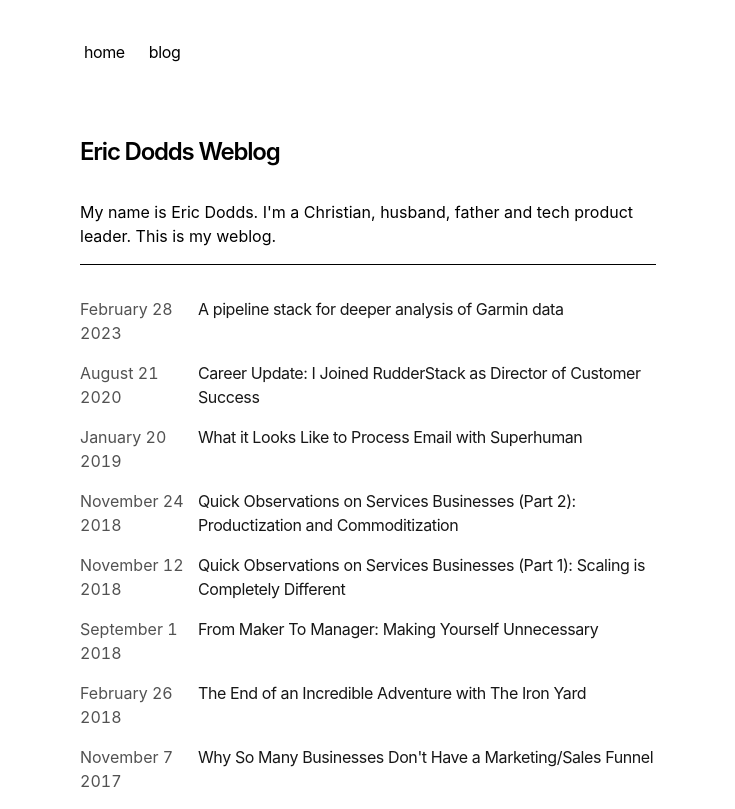
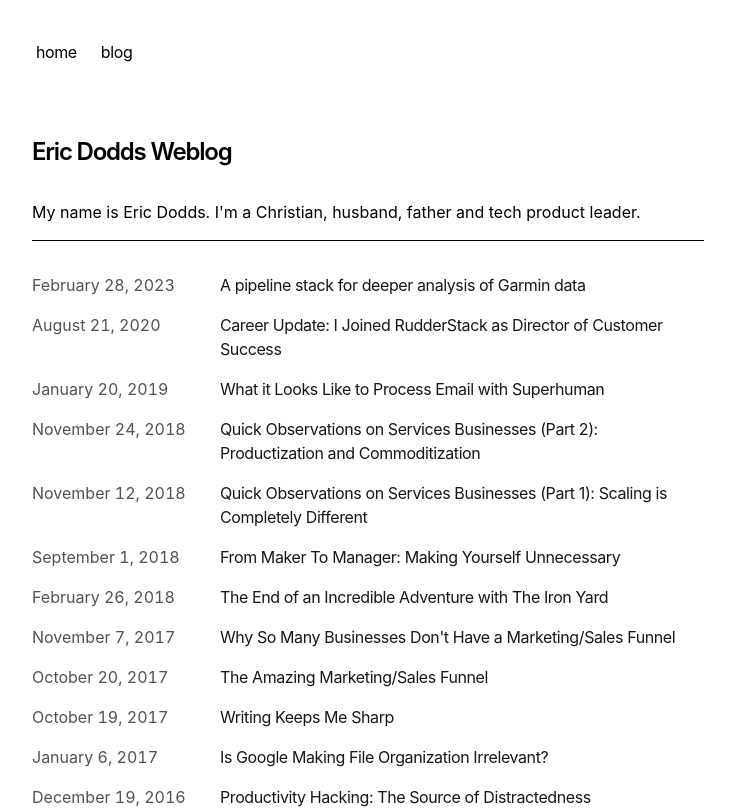
Before and after one commit to ericdodds/eric-dodds-blog, a Next.js app: page / in a window 1280 px wide. Shown: the top 809 px of the page, without its empty margins (272-1007 px from the left). Built offline with nearby package versions, Linux system fonts and the light colour scheme.

Commit message:
some final formatting changes, a fix to the rss feed

```diff
--- a/app/components/footer.tsx
+++ b/app/components/footer.tsx
@@ -30,7 +30,7 @@ export default function Footer() {
             <p className="ml-2 h-7">rss</p>
           </a>
         </li>
-        <li>
+        {/* <li>
           <a
             className="flex items-center transition-all hover:text-neutral-800 dark:hover:text-neutral-100"
             rel="noopener noreferrer"
@@ -40,13 +40,13 @@ export default function Footer() {
             <ArrowIcon />
             <p className="ml-2 h-7">github</p>
           </a>
-        </li>
+        </li> */}
         <li>
           <a
             className="flex items-center transition-all hover:text-neutral-800 dark:hover:text-neutral-100"
             rel="noopener noreferrer"
             target="_blank"
-            href="https://vercel.com/templates/next.js/portfolio-starter-kit"
+            href="https://github.com/ericdodds/eric-dodds-blog"
           >
             <ArrowIcon />
             <p className="ml-2 h-7">view source</p>
@@ -54,7 +54,7 @@ export default function Footer() {
         </li>
       </ul>
       <p className="mt-8 text-neutral-600 dark:text-neutral-300">
-        © {new Date().getFullYear()} MIT Licensed
+        © {new Date().getFullYear()} Eric Dodds
       </p>
     </footer>
   )
--- a/app/components/posts.tsx
+++ b/app/components/posts.tsx
@@ -15,31 +15,22 @@ export function BlogPosts() {
           }
           return 1
         })
-        .map((post) => {
-          const [monthDay, year] = formatDate(
-            post.metadata.publishedAt,
-            false
-          ).split(', ')
-
-          return (
+        .map((post) => (
           <Link
             key={post.slug}
             className="flex flex-col space-y-1 mb-4"
             href={`/blog/${post.slug}`}
           >
             <div className="w-full flex flex-col md:flex-row space-x-0 md:space-x-2">
-                <p className="text-neutral-600 dark:text-neutral-400 w-[110px] tabular-nums flex-shrink-0">
-                  {monthDay}
-                  <br />
-                  {year}
+              <p className="text-neutral-600 dark:text-neutral-400 w-[180px] tabular-nums flex-shrink-0">
+                {formatDate(post.metadata.publishedAt, false)}
               </p>
               <p className="text-neutral-900 dark:text-neutral-100 tracking-tight">
                 {post.metadata.title}
               </p>
             </div>
           </Link>
-          )
-        })}
+        ))}
     </div>
   )
 }
--- a/app/layout.tsx
+++ b/app/layout.tsx
@@ -52,7 +52,7 @@ export default function RootLayout({
         GeistMono.variable
       )}
     >
-      <body className="antialiased max-w-xl mx-4 mt-8 lg:mx-auto">
+      <body className="antialiased max-w-2xl mx-4 mt-8 lg:mx-auto">
         <main className="flex-auto min-w-0 mt-6 flex flex-col px-2 md:px-0">
           <Navbar />
           {children}
--- a/app/page.tsx
+++ b/app/page.tsx
@@ -7,7 +7,7 @@ export default function Page() {
         Eric Dodds Weblog
       </h1>
       <p className="mb-4">
-        {`My name is Eric Dodds. I'm a Christian, husband, father and tech product leader. This is my weblog. `}
+        {`My name is Eric Dodds. I'm a Christian, husband, father and tech product leader.`}
       </p>
       <hr></hr>
       <div className="my-8">
--- a/app/rss/route.ts
+++ b/app/rss/route.ts
@@ -16,7 +16,13 @@ export async function GET() {
         `<item>
           <title>${post.metadata.title}</title>
           <link>${baseUrl}/blog/${post.slug}</link>
-          <description>${post.metadata.summary || ''}</description>
+          <description>${
+            post.metadata.summary
+              ? post.metadata.summary
+                  .replaceAll('&nbsp;', ' ')
+                  .replaceAll('&', '&amp;')
+              : ''
+          }</description>
           <pubDate>${new Date(
             post.metadata.publishedAt
           ).toUTCString()}</pubDate>
```
Lines whose indentation alone changed are shown as unchanged.
